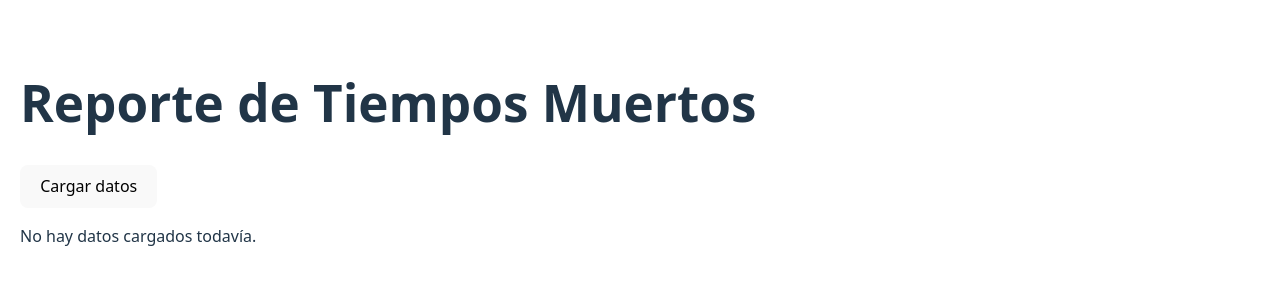
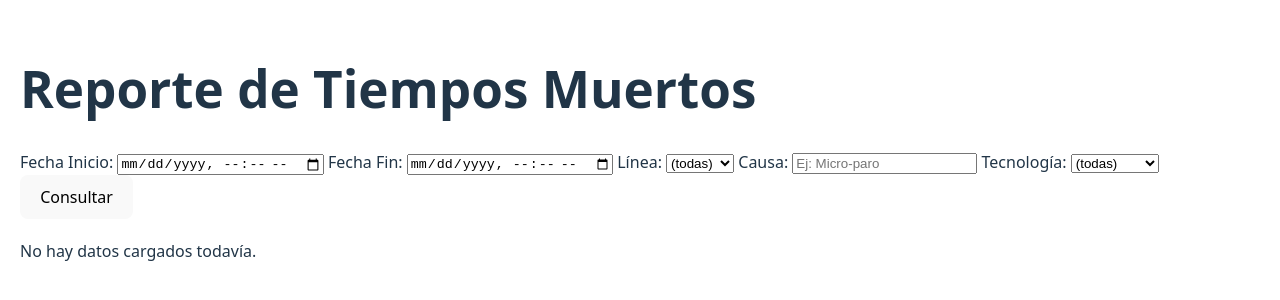
Before and after one commit to jucangod/AutoTM, a React (Vite) app in the folder frontend/: page / in a window 1280 px wide. Shown: the part 248-548 px from the top of the page. Built offline with nearby package versions, Linux system fonts and the light colour scheme.

Commit message:
Se añadieron unos filtros de prueba

```diff
--- a/frontend/src/App.jsx
+++ b/frontend/src/App.jsx
@@ -1,23 +1,39 @@
 import { useState } from 'react';
+import { columnasVisibles, encabezados } from './utils/config/columnHeaders';
 import { formatDate } from './utils/formatters/formatDate';
 import { formatTime } from './utils/formatters/formatTime';
 import { emptyValue } from './utils/formatters/emptyValue';
-import { encabezados, columnasVisibles } from './utils/config/columnHeaders';
 
 function App() {
   const [data, setData] = useState([]);
+  const [filtros, setFiltros] = useState({
+    fechaInicio: '',
+    fechaFin: '',
+    linea: '',
+    causa: '',
+    tecnologia: ''
+  });
+
+  const handleChange = (e) => {
+    setFiltros({ ...filtros, [e.target.name]: e.target.value });
+  };
 
   const consultar = async () => {
-    const res = await fetch('http://localhost:3001/api/reporte');
+    const query = new URLSearchParams();
+
+    Object.entries(filtros).forEach(([key, value]) => {
+      if (value) query.append(key, value);
+    });
+
+    const res = await fetch(`http://localhost:3001/api/reporte?${query}`);
     const json = await res.json();
 
     const procesado = json.map(fila => ({
       ...fila,
       FechaInicio: formatDate(fila.FechaInicio),
-      Tiempo: formatTime(fila.Tiempo),
+      FechaFin: formatDate(fila.FechaFin),
+      Tiempo: formatTime(fila.Tiempo)
     }));
-
-    console.log('Datos recibidos:', json[0]);
 
     setData(procesado);
   };
@@ -25,10 +41,43 @@ function App() {
   return (
     <div style={{ padding: '20px' }}>
       <h1>Reporte de Tiempos Muertos</h1>
-      <button onClick={consultar}>Cargar datos</button>
 
-      {data.length > 0 && (
-        <table border="1" cellPadding="5" style={{ marginTop: '20px', borderCollapse: 'collapse' }}>
+      <div style={{ marginBottom: '20px' }}>
+        <label>
+          Fecha Inicio:{' '}
+          <input type="datetime-local" name="fechaInicio" onChange={handleChange} />
+        </label>{' '}
+        <label>
+          Fecha Fin:{' '}
+          <input type="datetime-local" name="fechaFin" onChange={handleChange} />
+        </label>{' '}
+        <label>
+          Línea:{' '}
+          <select name="linea" onChange={handleChange}>
+            <option value="">(todas)</option>
+            <option value="EPP L1">EPP L1</option>
+            <option value="EPP L2">EPP L2</option>
+            <option value="Lata">Lata</option>
+          </select>
+        </label>{' '}
+        <label>
+          Causa:{' '}
+          <input name="causa" type="text" onChange={handleChange} placeholder="Ej: Micro-paro" />
+        </label>{' '}
+        <label>
+          Tecnología:{' '}
+          <select name="tecnologia" onChange={handleChange}>
+            <option value="">(todas)</option>
+            <option value="Pouch">Pouch</option>
+            <option value="Lata">Lata</option>
+            <option value="Formadora">Formadora</option>
+          </select>
+        </label>{' '}
+        <button onClick={consultar}>Consultar</button>
+      </div>
+
+      {data.length > 0 ? (
+        <table border="1" cellPadding="5" style={{ borderCollapse: 'collapse' }}>
           <thead>
             <tr>
               {columnasVisibles.map((col, idx) => (
@@ -46,9 +95,9 @@ function App() {
             ))}
           </tbody>
         </table>
+      ) : (
+        <p>No hay datos cargados todavía.</p>
       )}
-
-      {data.length === 0 && <p>No hay datos cargados todavía.</p>}
     </div>
   );
 }
```
